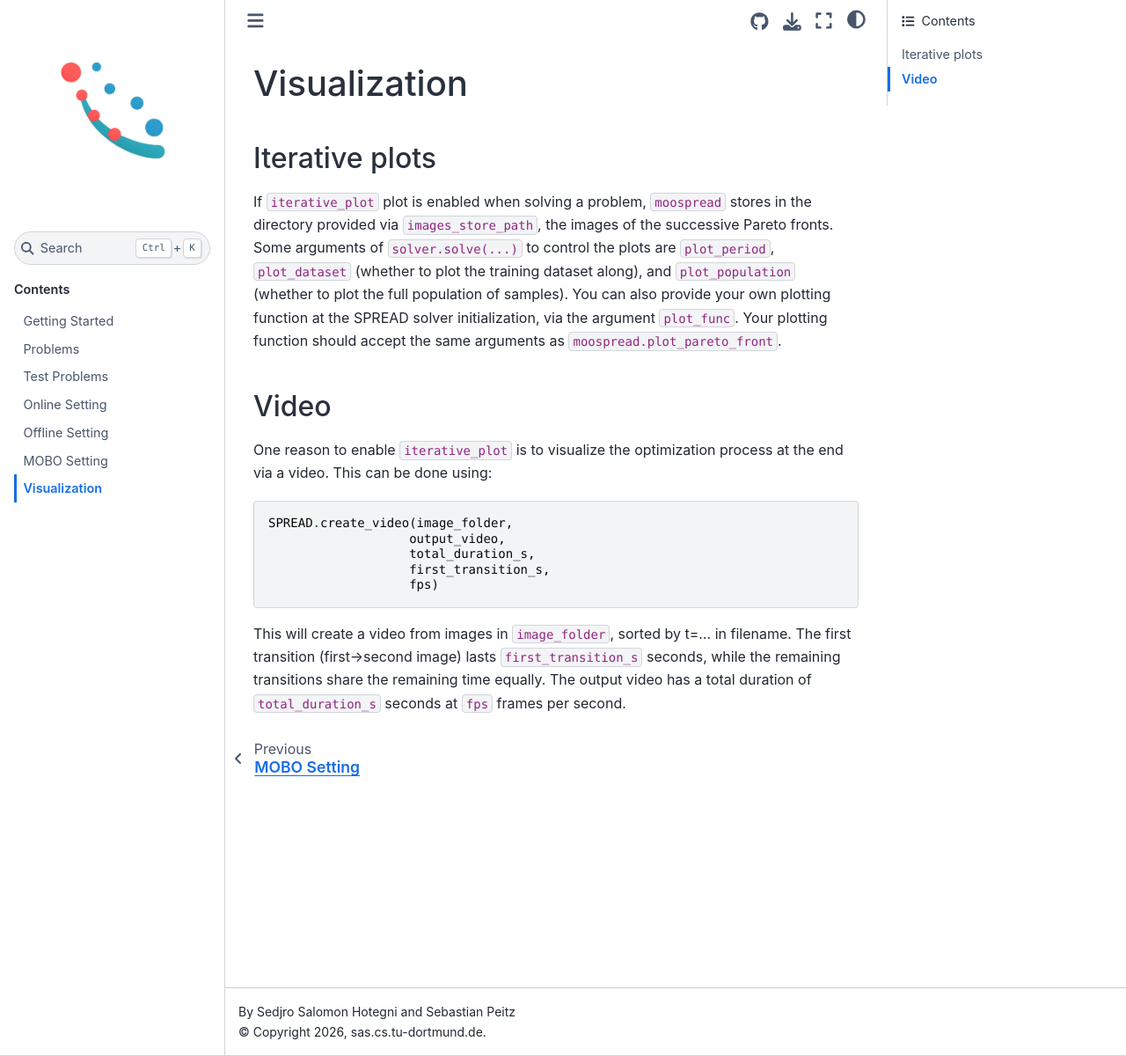
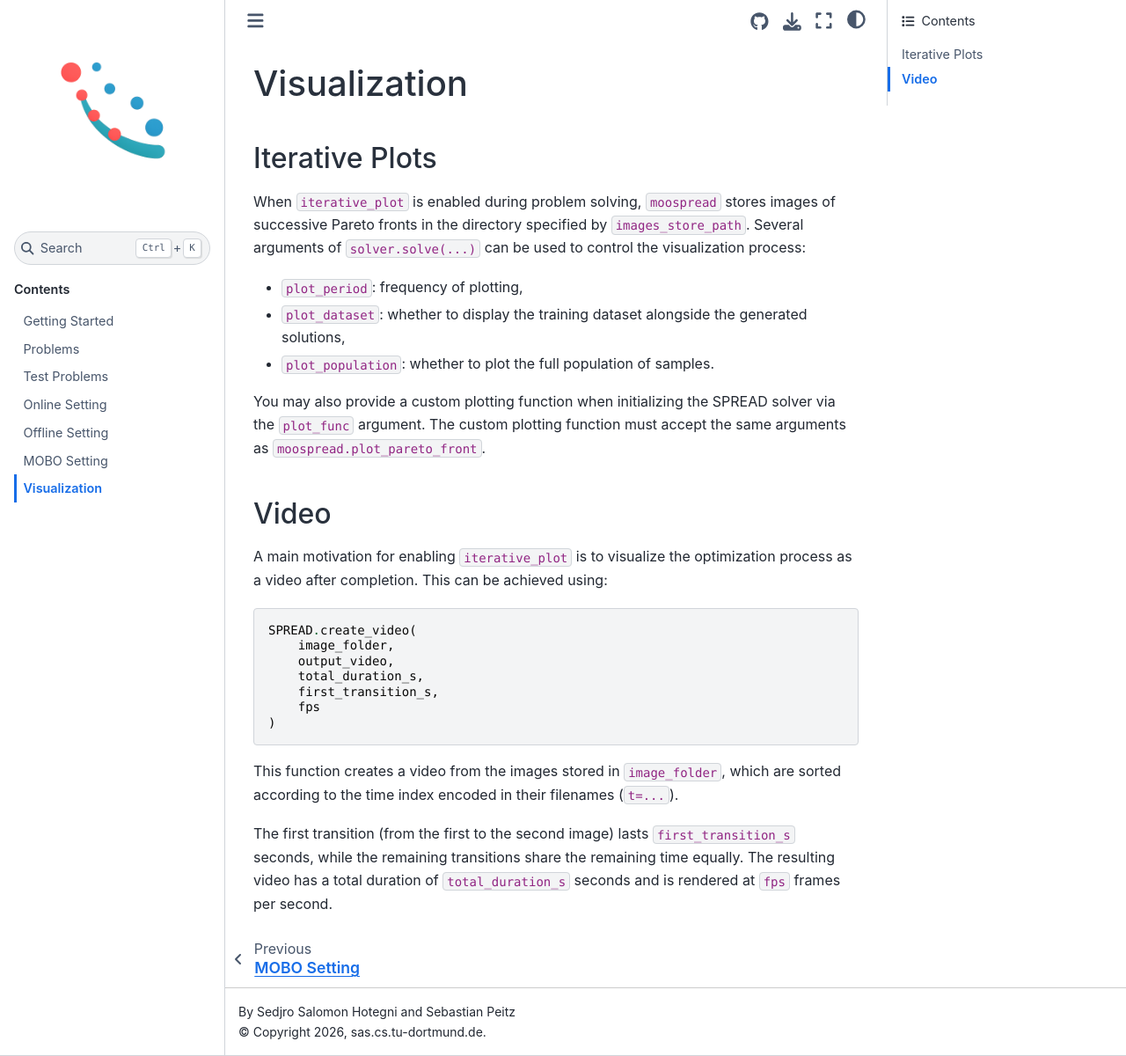
Before and after one commit to safe-autonomous-systems/moo-spread, a Sphinx documentation site: the page built from docs/visualization.rst, in a window 1280 px wide and 1200 px high. Shown: the whole window at 88% size. Built offline with Sphinx 7.4.7 and the Sphinx Book theme 1.1.4, drawn with Linux system fonts in a browser that asks for light colours.

Commit message:
Update visualization.rst

```diff
--- a/docs/visualization.rst
+++ b/docs/visualization.rst
@@ -3,28 +3,37 @@
 Visualization
 =============
 
-Iterative plots
+Iterative Plots
 ---------------
 
-If ``iterative_plot`` plot is enabled when solving a problem, ``moospread`` stores in the directory provided via ``images_store_path``,
-the images of the successive Pareto fronts. Some arguments of ``solver.solve(...)`` to control the plots are ``plot_period``,
-``plot_dataset`` (whether to plot the training dataset along), and ``plot_population`` (whether to plot the full population of samples).
-You can also provide your own plotting function at the SPREAD solver initialization, via the argument ``plot_func``.
-Your  plotting function should accept the same arguments as ``moospread.plot_pareto_front``.
+When ``iterative_plot`` is enabled during problem solving, ``moospread`` stores images of successive Pareto fronts in the directory specified by ``images_store_path``.
+Several arguments of ``solver.solve(...)`` can be used to control the visualization process:
+
+- ``plot_period``: frequency of plotting,
+- ``plot_dataset``: whether to display the training dataset alongside the generated solutions,
+- ``plot_population``: whether to plot the full population of samples.
+
+You may also provide a custom plotting function when initializing the SPREAD solver via the ``plot_func`` argument.
+The custom plotting function must accept the same arguments as ``moospread.plot_pareto_front``.
+
 
 Video
 -----
 
-One reason to enable ``iterative_plot`` is to visualize the optimization process at the end via a video. This can be done using:
+A main motivation for enabling ``iterative_plot`` is to visualize the optimization process as a video after completion.
+This can be achieved using:
 
 .. code-block:: python
 
-   SPREAD.create_video(image_folder,
-                      output_video,
-                      total_duration_s,
-                      first_transition_s,
-                      fps)
+   SPREAD.create_video(
+       image_folder,
+       output_video,
+       total_duration_s,
+       first_transition_s,
+       fps
+   )
 
-This will create a video from images in ``image_folder``, sorted by t=... in filename.
-The first transition (first->second image) lasts ``first_transition_s`` seconds, while the remaining transitions share the remaining time equally.
-The output video has a total duration of ``total_duration_s`` seconds at ``fps`` frames per second.
+This function creates a video from the images stored in ``image_folder``, which are sorted according to the time index encoded in their filenames (``t=...``).
+
+The first transition (from the first to the second image) lasts ``first_transition_s`` seconds, while the remaining transitions share the remaining time equally.
+The resulting video has a total duration of ``total_duration_s`` seconds and is rendered at ``fps`` frames per second.
```
